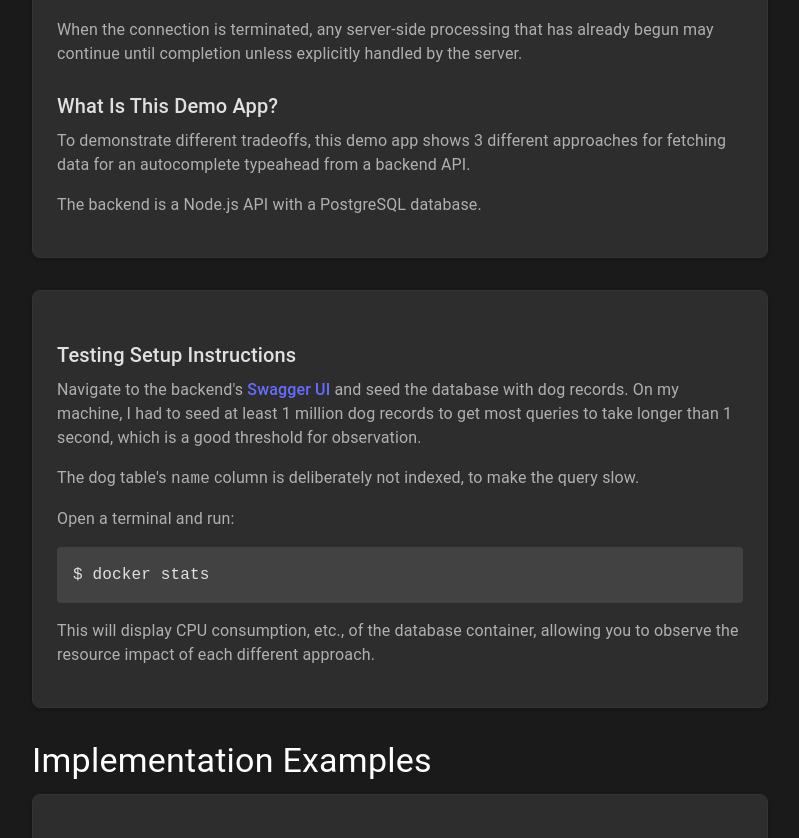
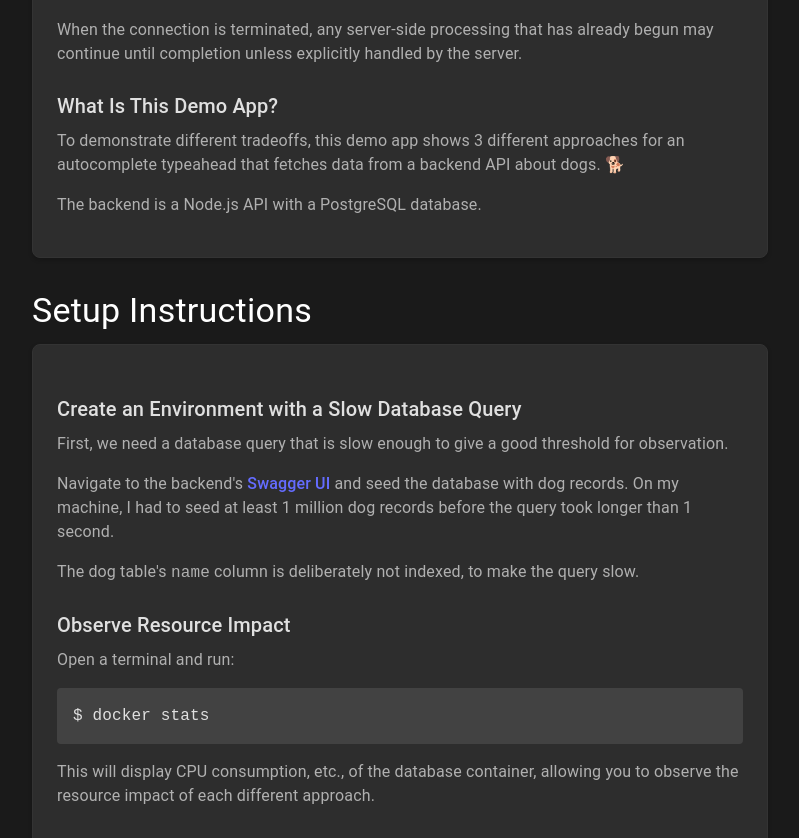
Before and after one commit to d5732/cancelable-request-e2e-demo, a React (Vite) app in the folder frontend/: page / in a window 1280 px wide. Shown: the part 484-1322 px from the top of the page, without its empty margins (240-1039 px from the left). Built offline with nearby package versions, Linux system fonts and the light colour scheme.

Commit message:
verbiage

```diff
--- a/frontend/src/App.tsx
+++ b/frontend/src/App.tsx
@@ -58,29 +58,35 @@ function App() {
           <H2>What Is This Demo App?</H2>
           <P sx={{ mb: 2 }}>
             To demonstrate different tradeoffs, this demo app shows 3 different
-            approaches for fetching data for an autocomplete typeahead from a
-            backend API.
+            approaches for an autocomplete typeahead that fetches data from a
+            backend API about dogs. 🐕
           </P>
           <P sx={{ mb: 2 }}>
             The backend is a Node.js API with a PostgreSQL database.
           </P>
         </div>
 
+        <H1>Setup Instructions</H1>
         <div className="card">
-          <H2>Testing Setup Instructions</H2>
+          <H2>Create an Environment with a Slow Database Query</H2>
+          <P sx={{ mb: 2 }}>
+            First, we need a database query that is slow enough to give a good
+            threshold for observation.
+          </P>
           <P sx={{ mb: 2 }}>
             Navigate to the backend's{" "}
             <a href="http://localhost:3000/swagger#/dogs/AppController_seedDogs">
               Swagger UI
             </a>{" "}
             and seed the database with dog records. On my machine, I had to seed
-            at least 1 million dog records to get most queries to take longer
-            than 1 second, which is a good threshold for observation.
+            at least 1 million dog records before the query took longer than 1
+            second.
           </P>
           <P sx={{ mb: 2 }}>
             The dog table's <code>name</code> column is deliberately not
             indexed, to make the query slow.
           </P>
+          <H2>Observe Resource Impact</H2>
           <P sx={{ mb: 2 }}>Open a terminal and run:</P>
           <Typography
             variant="body1"
```
Also changed, not shown: 2 other files (tests, documents, lock files or other folders).
